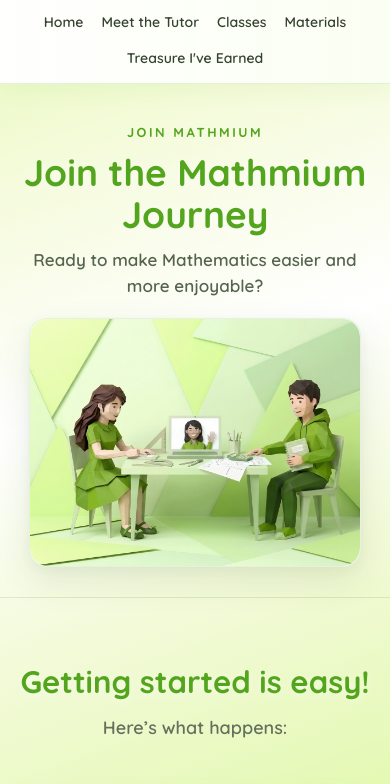
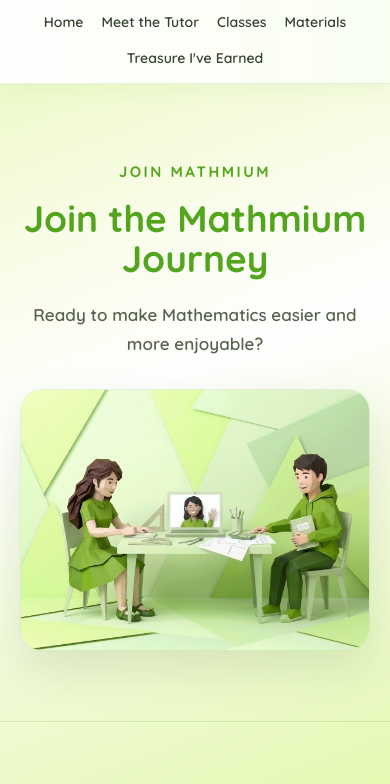
Before and after one commit to ahtnbhagya/Mathmium, a plain HTML site: page join.html in a window 390 px wide. Shown: the part 56-840 px from the top of the page. Drawn offline with Linux system fonts and the light colour scheme.

Commit message:
Update join.html

```diff
--- a/join.html
+++ b/join.html
@@ -1,5 +1,5 @@
+
 <!DOCTYPE html>
-
 <html lang="en">
 
 <head>
@@ -159,7 +159,9 @@
             width: 100%;
             text-align: center;
 
-            padding: 45px 25px 35px;
+            padding:
+                115px 25px
+                105px;
 
             background: transparent;
 
@@ -169,8 +171,8 @@
         }
 
         .hero-kicker {
-            margin-bottom: 12px;
-            font-size: 13px;
+            margin-bottom: 18px;
+            font-size: 15px;
             font-weight: 700;
             letter-spacing: 2.5px;
             color: #53A51D;
@@ -178,11 +180,14 @@
 
         .hero h1 {
             max-width: 950px;
-            margin: 0 auto 12px;
+            margin:
+                0 auto
+                22px;
 
-            font-size: clamp(34px, 4.5vw, 54px);
+            font-size:
+                clamp(42px, 6vw, 70px);
 
-            line-height: 1.12;
+            line-height: 1.08;
             font-weight: 700;
             color: #53A51D;
 
@@ -194,41 +199,49 @@
         .hero p {
             max-width: 740px;
             margin: 0 auto;
-            font-size: 18px;
-            line-height: 1.5;
+            font-size: 21px;
+            line-height: 1.7;
             font-weight: 600;
             color: #56634e;
         }
 
         /* =====================================================
-           HERO IMAGE - ORIGINAL RATIO, NO CROPPING
+           HERO IMAGE - JOIN MATHMIUM
         ===================================================== */
 
-        .join-image-container {
-            width: min(850px, 82%);
-            margin: 25px auto 0;
-            overflow: hidden;
-            border-radius: 24px;
-            background: #ffffff;
-            border: 1px solid rgba(83,165,29,0.14);
+        .hero-image {
+            display: block;
+
+            width: min(100%, 1100px);
+
+            height: auto;
+
+            max-height: 520px;
+
+            object-fit: cover;
+
+            margin: 38px auto 0;
+
+            border-radius: 28px;
+
+            border: 1px solid
+                rgba(83,165,29,0.16);
+
             box-shadow:
-                0 14px 35px rgba(45,75,25,0.10),
-                0 4px 12px rgba(45,75,25,0.04);
+                0 18px 45px
+                rgba(50,85,25,0.13);
+
             transition:
                 transform 0.35s ease,
                 box-shadow 0.35s ease;
         }
 
-        .join-image-container:hover {
-            transform: translateY(-3px);
-            box-shadow: 0 20px 45px rgba(45,75,25,0.14);
-        }
+        .hero-image:hover {
+            transform: translateY(-4px);
 
-        .join-image {
-            display: block;
-            width: 100%;
-            height: auto;
-            border-radius: inherit;
+            box-shadow:
+                0 23px 55px
+                rgba(50,85,25,0.18);
         }
 
 
@@ -803,26 +816,24 @@
             }
 
             .hero {
-                padding: 40px 18px 30px;
+                padding:
+                    78px 20px
+                    70px;
             }
 
             .hero h1 {
-                font-size: 36px;
+                font-size: 43px;
             }
 
             .hero p {
-                font-size: 16px;
+                font-size: 18px;
             }
 
-            .join-image-container {
-                width: 94%;
-                margin-top: 20px;
-                border-radius: 18px;
-            }
-
-            .join-image {
+            .hero-image {
                 width: 100%;
-                height: auto;
+                max-height: 380px;
+                margin-top: 30px;
+                border-radius: 22px;
             }
 
             .section {
@@ -974,8 +985,6 @@
     </nav>
 
 
-
-
     <!-- =====================================================
          MAIN
     ===================================================== -->
@@ -1001,17 +1010,15 @@
                 Ready to make Mathematics easier and more enjoyable?
             </p>
 
-            <div class="join-image-container">
-                <img
-                    src="Images/Join.jpg"
-                    alt="Join the Mathmium learning journey"
-                    class="join-image"
-                >
-            </div>
+            <!-- HERO IMAGE -->
+
+            <img
+                src="Images/Join.jpg"
+                alt="Join the Mathmium Journey"
+                class="hero-image"
+            >
 
         </section>
-
-
 
 
         <!-- =====================================================
@@ -1136,8 +1143,6 @@
         </section>
 
 
-
-
         <!-- =====================================================
              JOIN CLASS FORM
         ===================================================== -->
@@ -1178,6 +1183,7 @@
                         title="Join the Mathmium Class"
                         scrolling="no"
                     >
+
                     </iframe>
 
                 </div>
@@ -1197,8 +1203,6 @@
 
 
     </main>
-
-
 
 
     <!-- =====================================================
@@ -1259,8 +1263,6 @@
     </footer>
 
 
-
-
     <!-- =====================================================
          JAVASCRIPT
     ===================================================== -->
```
